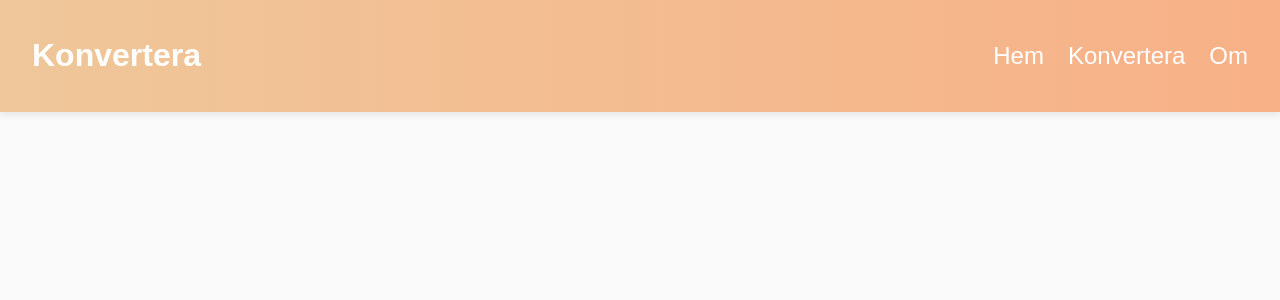
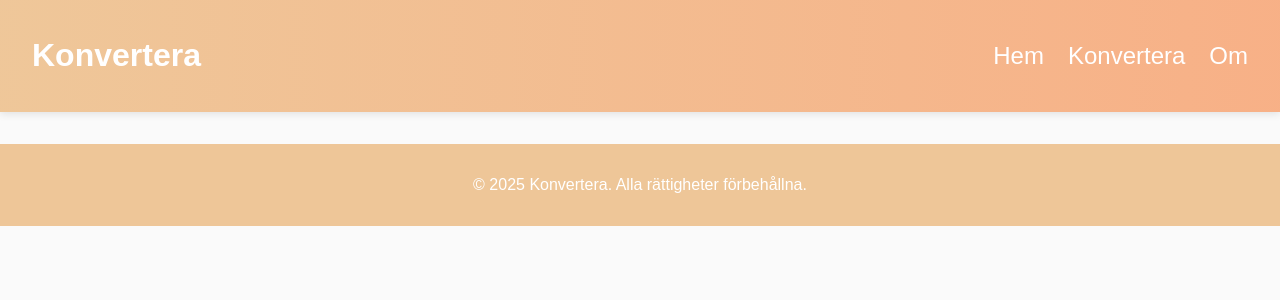
Before and after one commit to nathalievaster/convert, an Angular app: page / in a window 1280 px wide. Shown: the top 300 px of the page. Built offline with nearby package versions, Linux system fonts and the light colour scheme.

Commit message:
en footer som komponent

```diff
--- a/src/app/app.component.html
+++ b/src/app/app.component.html
@@ -7,3 +7,4 @@
     </nav>
   </header>
 <router-outlet />
+<app-footer></app-footer>
--- a/src/app/app.component.ts
+++ b/src/app/app.component.ts
@@ -1,9 +1,10 @@
 import { Component } from '@angular/core';
 import { RouterLink, RouterLinkActive, RouterOutlet } from '@angular/router';
+import { FooterComponent } from './footer/footer.component';
 
 @Component({
   selector: 'app-root',
-  imports: [RouterOutlet, RouterLinkActive, RouterLink],
+  imports: [RouterOutlet, RouterLinkActive, RouterLink, FooterComponent],
   templateUrl: './app.component.html',
   styleUrl: './app.component.css'
 })
--- /dev/null
+++ b/src/app/footer/footer.component.css
@@ -0,0 +1,8 @@
+.footer {
+    background-color: #e59b4689;
+    color: white;
+    padding: 1rem;
+    text-align: center;
+    margin-top: 2rem;
+    font-size: 1rem;
+  }
--- /dev/null
+++ b/src/app/footer/footer.component.html
@@ -0,0 +1,3 @@
+<footer class="footer">
+    <p>&copy; 2025 Konvertera. Alla rättigheter förbehållna.</p>
+  </footer>
--- a/src/app/pages/home/home.component.css
+++ b/src/app/pages/home/home.component.css
@@ -9,6 +9,7 @@ section {
     justify-content: center;
     padding: 2rem;
     color: white;
+    margin-bottom: 0;
   }
 
   .hero-content {
```
Also changed, not shown: src/app/footer/footer.component.ts (added, +11 -0 lines).
